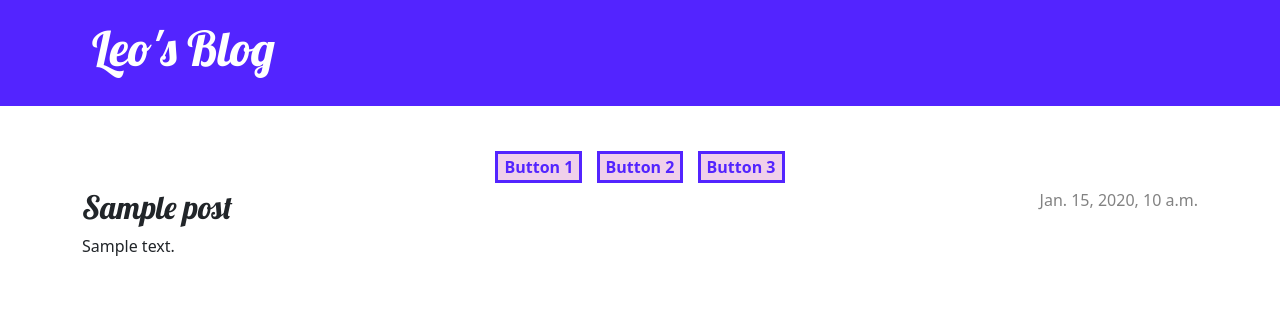
After one commit to Icorebleidd/my-first-blog, a Django app: template blog/templates/blog/post_detail.html in a window 1280 px wide. The commit adds this page. Shown: the top 327 px of the page. Run offline with Django 3.2, Linux system fonts and the light colour scheme; the template is opened without the code that fills it: most values are stand-ins (such as "Sample title", 1, 10 or a date in 2020).

Commit message:
Added view and template for detailed blog post as well as CSS for the site.

```diff
--- /dev/null
+++ b/blog/static/css/blog.css
@@ -0,0 +1,79 @@
+.page-header {
+    background-color: #5324ff;
+    margin-top: 0;
+    margin-bottom: 40px;
+    padding: 20px 20px 20px 40px;
+}
+
+.page-header h1,
+.page-header h1 a,
+.page-header h1 a:visited,
+.page-header h1 a:active {
+    color: #ffffff;
+    font-size: 36pt;
+    text-decoration: none;
+}
+
+h1,
+h2,
+h3,
+h4 {
+    font-family: 'Lobster', cursive;
+}
+
+.date {
+    color: #828282;
+}
+
+.save {
+    float: right;
+}
+
+.post-form textarea,
+.post-form input {
+    width: 100%;
+}
+
+.top-menu,
+.top-menu:hover,
+.top-menu:visited {
+    color: #ffffff;
+    float: right;
+    font-size: 26pt;
+    margin-right: 20px;
+}
+
+.post {
+    margin-bottom: 70px;
+}
+
+.post h2 a,
+.post h2 a:visited {
+    color: #000000;
+}
+
+.post > .date,
+.post > .actions {
+    float: right;
+}
+
+.btn-default,
+.btn-default:visited {
+    font-weight: bold;
+    align-items: center;
+    color: #5324ff;
+    background-color: #f0d0ea;
+    border-color: #5324ff;
+    margin: 5px;
+    border: 3px solid #5324ff;
+}
+
+.btn-default:hover {
+    color: #FFFFFF;
+    background-color: #5324ff;
+    box-shadow: 0 12px 16px 0 rgba(0,0,0,0.24), 0 17px 50px 0 rgba(0,0,0,0.19);
+}
+
+.wrapper {
+    text-align: center;
+}
--- /dev/null
+++ b/blog/templates/blog/base.html
@@ -0,0 +1,36 @@
+{% load static %}
+<!DOCTYPE html>
+<html>
+    <head>
+        <title>Leo's Blog</title>
+        <link href="https://cdn.jsdelivr.net/npm/bootstrap@5.1.3/dist/css/bootstrap.min.css" rel="stylesheet" integrity="sha384-1BmE4kWBq78iYhFldvKuhfTAU6auU8tT94WrHftjDbrCEXSU1oBoqyl2QvZ6jIW3" crossorigin="anonymous">
+        <link href="//fonts.googleapis.com/css?family=Lobster&subset=latin,latin-ext" rel="stylesheet" type="text/css">
+        <link rel="stylesheet" href="{% static 'css/blog.css' %}">
+    </head>
+    <body>
+        <header class="page-header">
+            <div class="container">
+                <h1><a href="/">Leo's Blog</a></h1>
+            </div>
+        </header>
+        <div class="wrapper">
+            <button class="btn-default">
+                Button 1
+            </button>
+            <button class="btn-default">
+                Button 2
+            </button>
+            <button class="btn-default">
+                Button 3
+            </button>
+        </div>
+        <main class="container">
+            <div class="row">
+                <div class="col">
+                {% block content %}
+                {% endblock %}
+                </div>
+            </div>
+        </main>
+    </body>
+</html>
--- /dev/null
+++ b/blog/templates/blog/post_detail.html
@@ -0,0 +1,13 @@
+{% extends 'blog/base.html' %}
+
+{% block content %}
+    <article class="post">
+        {% if post.published_date %}
+            <time class="date">
+                {{ post.published_date }}
+            </time>
+        {% endif %}
+        <h2>{{ post.title }}</h2>
+        <p>{{ post.text|linebreaksbr }}</p>
+    </article>
+{% endblock %}
--- a/blog/urls.py
+++ b/blog/urls.py
@@ -3,4 +3,5 @@ from . import views
 
 urlpatterns = [
     path('', views.post_list, name='post_list'),
+    path('post/<int:pk>/', views.post_detail, name='post_detail'),
 ]
--- a/blog/views.py
+++ b/blog/views.py
@@ -1,4 +1,4 @@
-from django.shortcuts import render
+from django.shortcuts import render, get_object_or_404
 from django.utils import timezone
 from .models import Post
 
@@ -6,3 +6,7 @@ from .models import Post
 def post_list(request):
     posts = Post.objects.filter(published_date__lte=timezone.now()).order_by('published_date')
     return render(request, "blog/post_list.html", {'posts': posts})
+
+def post_detail(request, pk):
+    post = get_object_or_404(Post, pk=pk)
+    return render(request, 'blog/post_detail.html', {'post': post})
```
Also changed, not shown: blog/templates/blog/post_list.html (+12 -12 lines).
